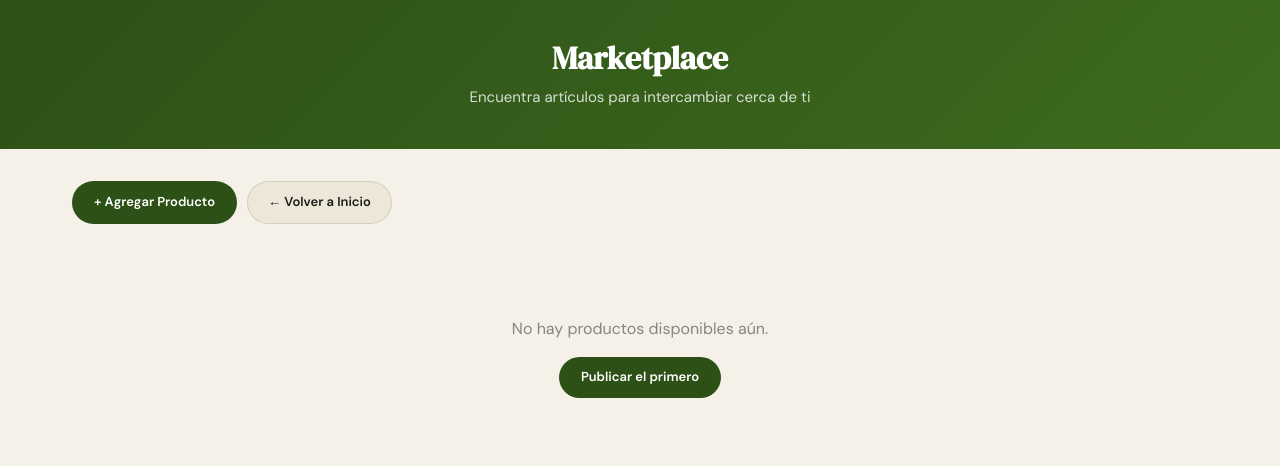
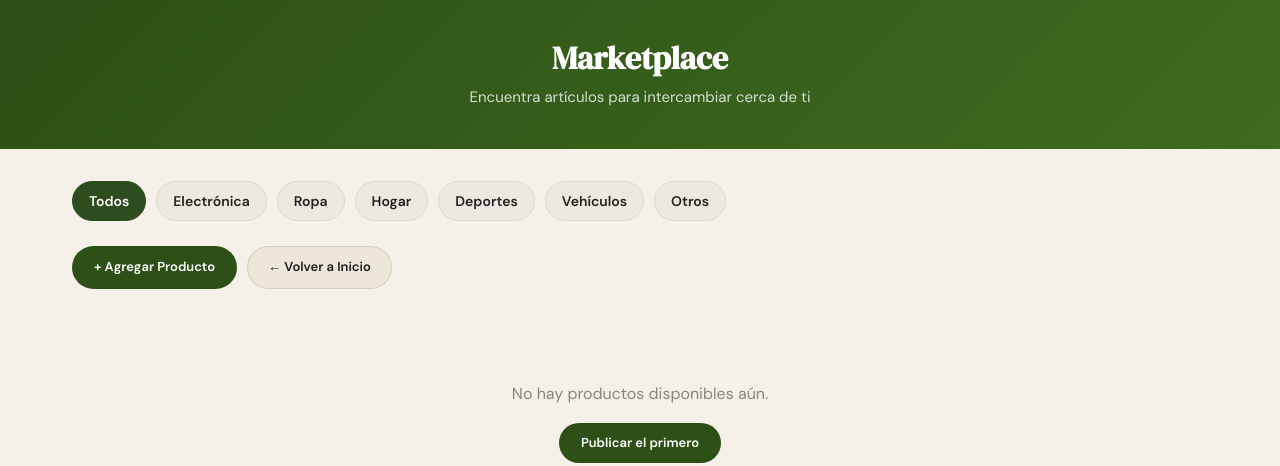
Before and after one commit to Brayan-Fon/Trueque_Market_app_1.0, a Django app: page /marketplace/ in a window 1280 px wide. Shown: the part 65-531 px from the top of the page. Run offline with Django 5.2, Linux system fonts and the light colour scheme; data that the repository does not hold is empty.

Commit message:
Añadir categorias al marketplace y deteccion con IA

```diff
--- a/app_trueques/templates/app_trueques/marketplace.html
+++ b/app_trueques/templates/app_trueques/marketplace.html
@@ -9,6 +9,35 @@
     <link href="https://fonts.googleapis.com/css2?family=DM+Serif+Display:ital@0;1&family=DM+Sans:wght@300;400;500;600&display=swap" rel="stylesheet">
     <link rel="stylesheet" href="{% static 'app_trueques/css/global.css' %}">
     <link rel="stylesheet" href="{% static 'app_trueques/css/marketplace.css' %}">
+    <style>
+        .categorias-filtros::-webkit-scrollbar {
+            height: 4px;
+        }
+        .categorias-filtros::-webkit-scrollbar-thumb {
+            background: #ccc;
+            border-radius: 4px;
+        }
+        .pill {
+            padding: 8px 16px;
+            border-radius: 20px;
+            background-color: #ede9df;
+            border: 1px solid #dedac9;
+            color: #222;
+            font-weight: 600;
+            font-size: 14px;
+            text-decoration: none;
+            white-space: nowrap;
+            transition: all 0.2s ease;
+        }
+        .pill:hover {
+            background-color: #e2dec1;
+        }
+        .pill.activo {
+            background-color: #2e4d1f;
+            color: white;
+            border-color: #2e4d1f;
+        }
+    </style>
 </head>
 <body>
     <header>
@@ -31,6 +60,17 @@
     </div>
 
     <main class="marketplace-container">
+        <!-- Filtros de Categorías -->
+        <div class="categorias-filtros" style="display: flex; gap: 10px; margin-bottom: 20px; overflow-x: auto; padding-bottom: 5px;">
+            <a href="?cat=todos" class="pill {% if categoria_actual == 'todos' %}activo{% endif %}">Todos</a>
+            <a href="?cat=electronica" class="pill {% if categoria_actual == 'electronica' %}activo{% endif %}">Electrónica</a>
+            <a href="?cat=ropa" class="pill {% if categoria_actual == 'ropa' %}activo{% endif %}">Ropa</a>
+            <a href="?cat=hogar" class="pill {% if categoria_actual == 'hogar' %}activo{% endif %}">Hogar</a>
+            <a href="?cat=deportes" class="pill {% if categoria_actual == 'deportes' %}activo{% endif %}">Deportes</a>
+            <a href="?cat=vehiculos" class="pill {% if categoria_actual == 'vehiculos' %}activo{% endif %}">Vehículos</a>
+            <a href="?cat=otros" class="pill {% if categoria_actual == 'otros' %}activo{% endif %}">Otros</a>
+        </div>
+
         <div class="actions">
             <div class="actions-left">
                 <a href="{% url 'agregar_producto' %}" class="btn-primary">+ Agregar Producto</a>
--- a/app_trueques/views.py
+++ b/app_trueques/views.py
@@ -111,8 +111,12 @@ def inicio_view(request):
 # MARKETPLACE
 # ======================
 def marketplace_view(request):
-    productos = Producto.objects.filter(disponible=True).order_by('-fecha_creacion')
-    return render(request, 'app_trueques/marketplace.html', {'productos': productos})
+    categoria = request.GET.get('cat')
+    productos = Producto.objects.filter(disponible=True)
+    if categoria and categoria != 'todos':
+        productos = productos.filter(categoria=categoria)
+    productos = productos.order_by('-fecha_creacion')
+    return render(request, 'app_trueques/marketplace.html', {'productos': productos, 'categoria_actual': categoria or 'todos'})
 
 
 # ======================
@@ -123,6 +127,7 @@ def agregar_producto_view(request):
     if request.method == 'POST':
         nombre = request.POST['nombre']
         descripcion = request.POST['descripcion']
+        categoria = request.POST.get('categoria', 'otros')
         latitud = request.POST.get('latitud') or None
         longitud = request.POST.get('longitud') or None
 
@@ -139,6 +144,7 @@ def agregar_producto_view(request):
         Producto.objects.create(
             nombre=nombre,
             descripcion=descripcion,
+            categoria=categoria,
             imagen=imagen,
             propietario=request.user,
             latitud=latitud,
@@ -171,7 +177,8 @@ def analizar_imagen_ia(request):
 Genera un JSON con este formato:
 {
   "nombre": "Un título corto y atractivo (max 50 chars)",
-  "descripcion": "Una descripción que resalte características y termine con 'Valor estimado: $X USD'."
+  "descripcion": "Una descripción que resalte características y termine con 'Valor estimado: $X USD'.",
+  "categoria": "Una de estas opciones estrictamente: electronica, ropa, hogar, deportes, vehiculos, otros"
 }
 """
             response = model.generate_content([prompt, imagen_pil])
@@ -181,7 +188,8 @@ Genera un JSON con este formato:
             return JsonResponse({
                 'status': 'ok',
                 'nombre': ia_data.get('nombre', ''),
-                'descripcion': ia_data.get('descripcion', '')
+                'descripcion': ia_data.get('descripcion', ''),
+                'categoria': ia_data.get('categoria', 'otros')
             })
         except Exception as e:
             print("Error analizando imagen:", e)
```
Also changed, not shown: app_trueques/models.py (+9 -0 lines), app_trueques/templates/app_trueques/agregar_producto.html (+18 -0 lines), app_trueques/migrations/0012_producto_categoria.py (added).
